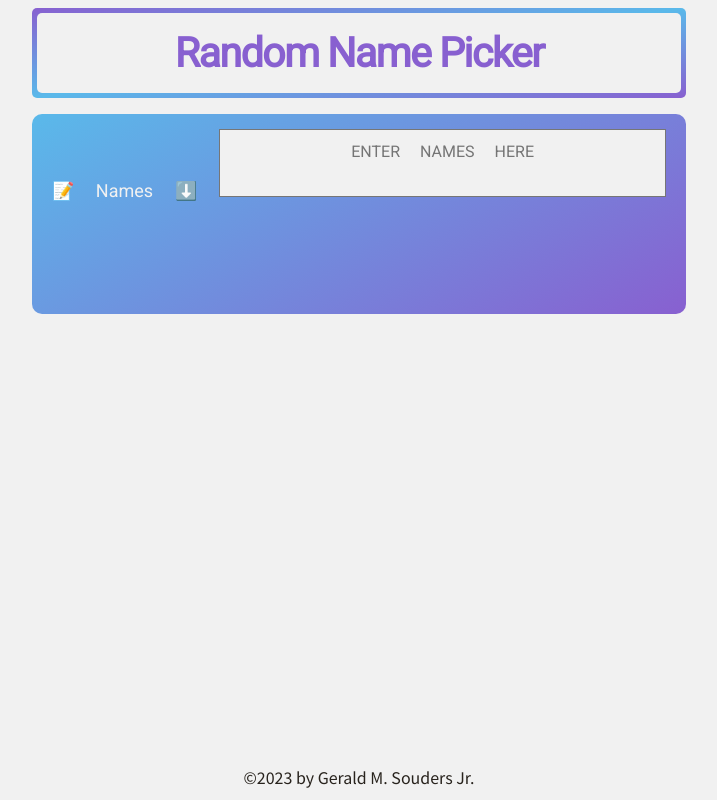
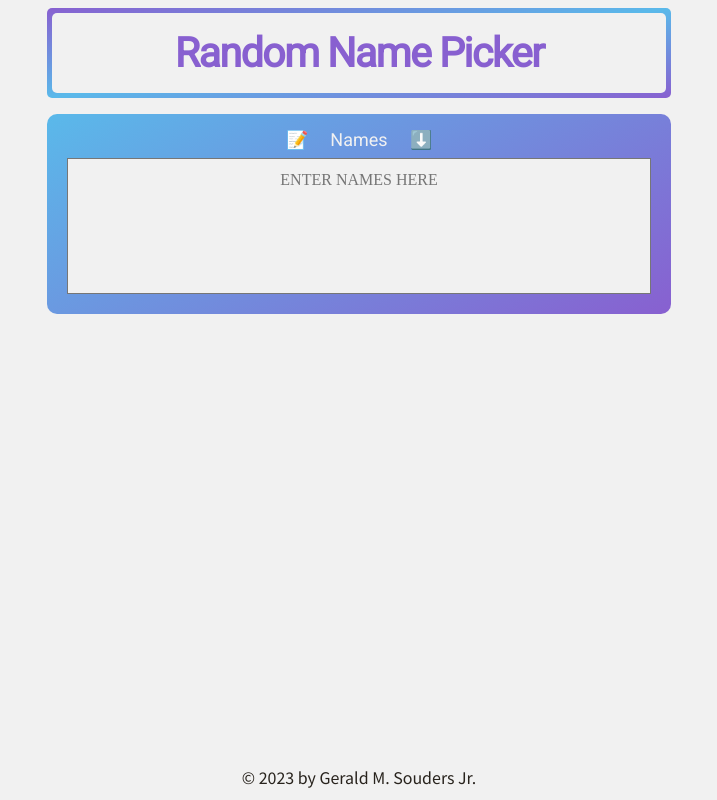
Before and after one commit to GMSoudersJr/random-name-picker, a SvelteKit app: page / in a window 1280 px wide. Shown: the whole page, without its empty margins (281-998 px from the left). Built offline with nearby package versions, Linux system fonts and the light colour scheme; a web font is replaced by a local one.

Commit message:
reverted the label back to how it was.  modified some css and add copyright to the copyright string.

```diff
--- a/src/app.css
+++ b/src/app.css
@@ -1,6 +1,6 @@
 :root {
   --fontFamilyHeading: "Roboto", sans-serif;
-  --fontFamilyRegular: "Noto Sans KR", sans-serif;
+  --fontFamilyRegular: "Noto Sans KR", "Roboto", sans-serif;
   --fontFamilyEmoji: "Noto Color Emoji", "Roboto", sans-serif;
   /* mobile typography */
 
@@ -56,7 +56,7 @@ body {
   padding: 0.5em;
 }
 h1 {
-  font-family: "Roboto", sans-serif;
+  font-family: var(--fontFamilyHeading);
   color: var(--colorBlue);
 }
 label {
--- a/src/lib/strings.js
+++ b/src/lib/strings.js
@@ -15,5 +15,5 @@ export const STRINGS = {
 		chooseName: "CLICK FOR A RANDOM NAME! 📛",
 	},
 	exhaustedList: 'The list is finished.  Click "Reload the list" to start over.',
-	copyright: `©${thisYear()} by Gerald M. Souders Jr.`
+	copyright: `© ${thisYear()} by Gerald M. Souders Jr.`
 };
--- a/src/routes/components/NamesTextArea.svelte
+++ b/src/routes/components/NamesTextArea.svelte
@@ -10,6 +10,7 @@
 >
   <label class="label" for="name-list">
     {STRINGS.textarea.label}
+  </label>
   <textarea
     id="name-list"
     name="name-list"
@@ -18,7 +19,6 @@
     placeholder={STRINGS.textarea.placeholder}
     required
   ></textarea>
-  </label>
 </div>
 
 <style>
```
Lines whose indentation alone changed are shown as unchanged.
